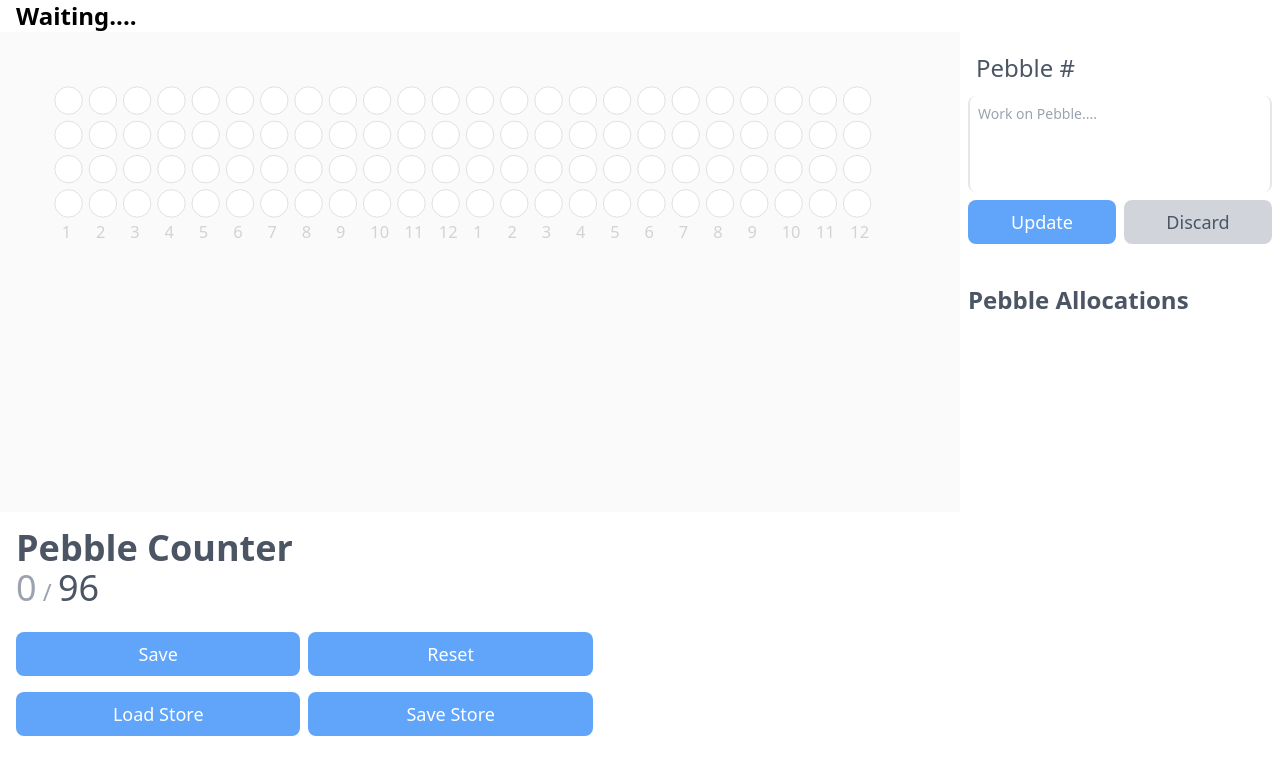
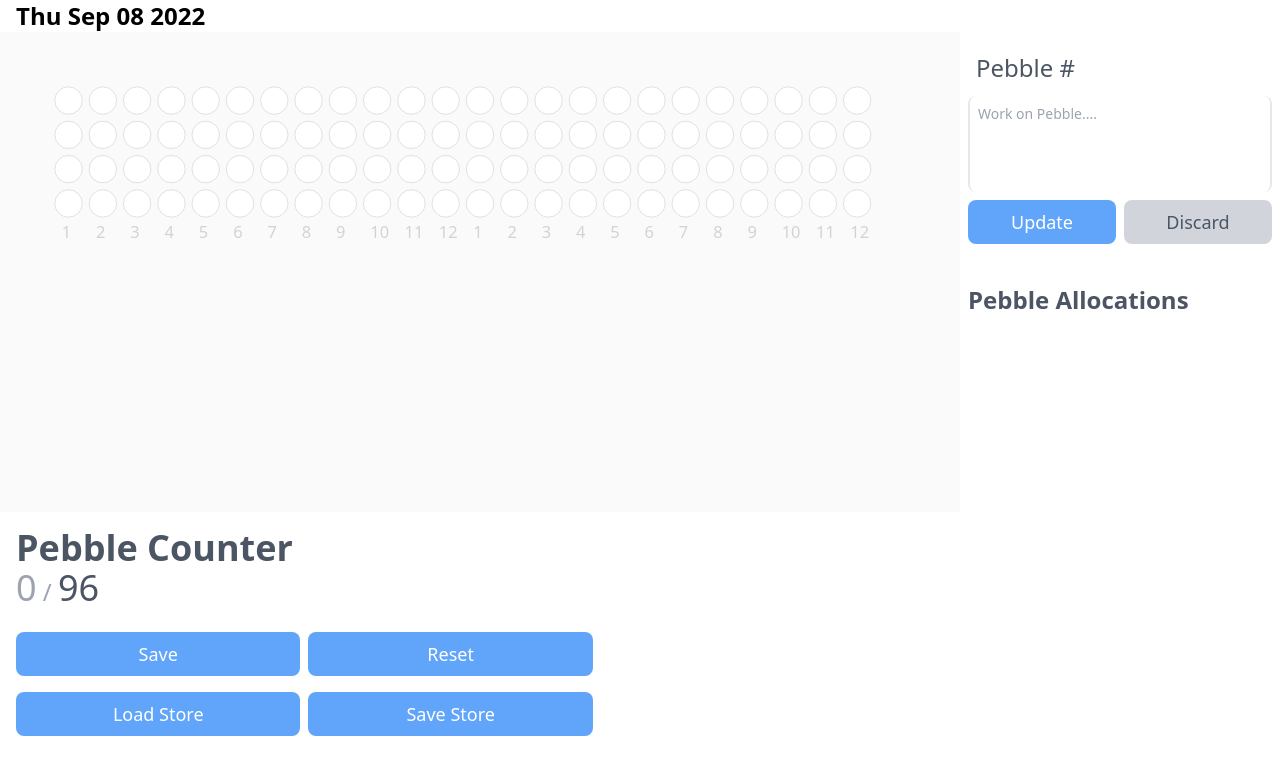
Before and after one commit to asimsheikh/pebbles, a React (Vite) app: page / in a window 1280 px wide. Shown: the top 774 px of the page. Built offline with nearby package versions, Linux system fonts and the light colour scheme.

Commit message:
Default date, to a date string

```diff
--- a/src/App.jsx
+++ b/src/App.jsx
@@ -167,7 +167,7 @@ const initialState = {
   currentPebble: {},
   pebblesCompleted: 0,
   pebblesTarget: 0,
-  currentDate: null,
+  currentDate: new Date().toDateString(),
   allocations: new Map()
 };
 
@@ -271,7 +271,7 @@ export default function App() {
 
   return (
     <>
-      <div className="text-2xl font-bold pl-4">{state.currentDate  === null ? 'Waiting....': new Date(state.currentDate).toDateString().slice(4)}</div>
+      <div className="text-2xl font-bold pl-4">{new Date(state.currentDate).toDateString()}</div>
       <div className="text-2xl flex flex-row">
         <div className="w-3/4">
           <svg
```
